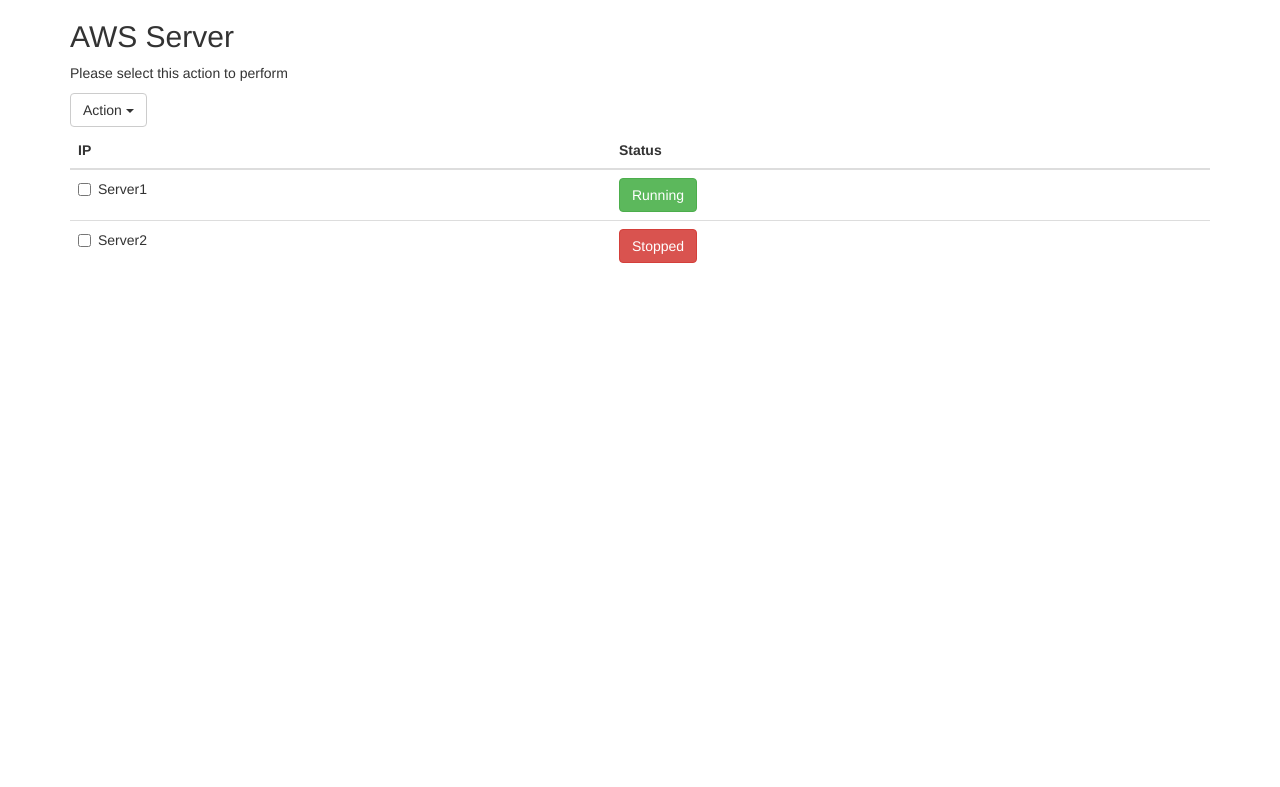
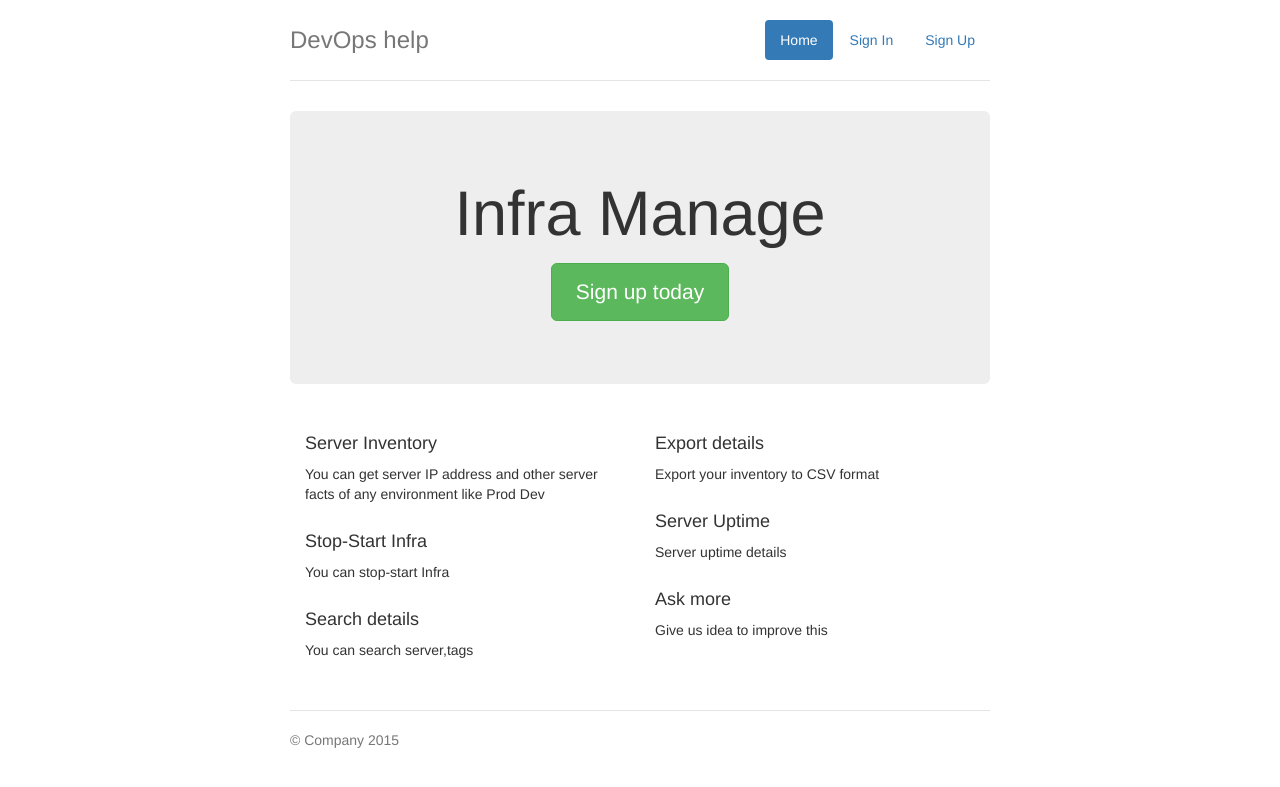
Before and after one commit to rahulinux/infra_manage, a Flask app: template templates/stop-start-servers.html in a window 1280 px wide. Shown: the top 787 px of the page. Run offline with Flask 2, Linux system fonts and the light colour scheme; the template is opened without the code that fills it, so the values that code supplies are empty; some libraries are stand-ins or nearby versions.

Commit message:
Update stop-start-servers.html

```diff
--- a/templates/stop-start-servers.html
+++ b/templates/stop-start-servers.html
@@ -1,56 +1,70 @@
 <!DOCTYPE html>
 <html lang="en">
+
 <head>
-  <title>Server Stop/Start UI</title>
-  <meta charset="utf-8">
-  <meta name="viewport" content="width=device-width, initial-scale=1">
-  <link rel="stylesheet" href="http://maxcdn.bootstrapcdn.com/bootstrap/3.3.5/css/bootstrap.min.css">
-  <script src="https://ajax.googleapis.com/ajax/libs/jquery/1.11.3/jquery.min.js"></script>
-  <script src="http://maxcdn.bootstrapcdn.com/bootstrap/3.3.5/js/bootstrap.min.js"></script>
+    <title>AWS Server Stop/Start UI</title>
+
+
+    <link href="static/css/bootstrap.min.css" rel="stylesheet">
+
+    <link href="static/css/jumbotron-narrow.css" rel="stylesheet">
+
+
 </head>
+
 <body>
 
-<div class="container">
-  <h2>AWS Server</h2>
-  <p>Please select this action to perform</p>
-  <div class="dropdown">
-    <button class="btn btn-default dropdown-toggle" type="button" data-toggle="dropdown">Action
-    <span class="caret"></span></button>
-    <ul class="dropdown-menu">
-      <li><a href="#">Start</a></li>
-      <li class="disabled"><a href="#">Stop</a></li>
-      <li><a href="#">Start All</a></li>
-      <li class="divider"></li>
-      <li><a href="#">Start All</a></li>
-    </ul>
-  </div>
-  <table class="table">
-    <thead>
-      <tr>
-        <th>IP</th>
-        <th>Status</th>
-      </tr>
-    </thead>
-    <tbody>
-    <form role="form">
-    <div class="checkbox">
-      <tr>
-        <div class="checkbox">
-        <td><label class="checkbox-inline"><input type="checkbox" value="">Server1</label></td>
-        <td><button type="button" class="btn btn-success">Running</button></td>
+    <div class="container">
+        <div class="header">
+            <nav>
+                <ul class="nav nav-pills pull-right">
+                    <li role="presentation" class="active"><a href="#">Home</a>
+                    </li>
+                    <li role="presentation"><a href="showSignIn">Sign In</a>
+                    </li>
+                    <li role="presentation"><a href="showSignUp">Sign Up</a>
+                    </li>
+                </ul>
+            </nav>
+            <h3 class="text-muted">DevOps help</h3>
         </div>
-      </tr>
-      <tr>
-        <div class="checkbox">
-        <td><label class="checkbox-inline"><input type="checkbox" value="">Server2</label></td>
-        <td><button type="button" class="btn btn-danger">Stopped</button></td>
+
+        <div class="jumbotron">
+            <h1>Infra Manage</h1>
+            <p class="lead"></p>
+            <p><a class="btn btn-lg btn-success" href="showSignUp" role="button">Sign up today</a>
+            </p>
         </div>
-      </tr>
+
+        <div class="row marketing">
+            <div class="col-lg-6">
+                <h4>Server Inventory</h4>
+                <p>You can get server IP address and other server facts of any environment like Prod Dev</p>
+
+                <h4>Stop-Start Infra</h4>
+                <p>You can stop-start Infra</p>
+
+                <h4>Search details</h4>
+                <p>You can search server,tags</p>
+            </div>
+
+            <div class="col-lg-6">
+                <h4>Export details</h4>
+                <p>Export your inventory to CSV format</p>
+
+                <h4>Server Uptime</h4>
+                <p>Server uptime details</p>
+
+                <h4>Ask more</h4>
+                <p>Give us idea to improve this</p>
+            </div>
+        </div>
+
+        <footer class="footer">
+            <p>&copy; Company 2015</p>
+        </footer>
+
     </div>
-    </form>
-    </tbody>
-  </table>
-</div>
+</body>
 
-</body>
 </html>
```
